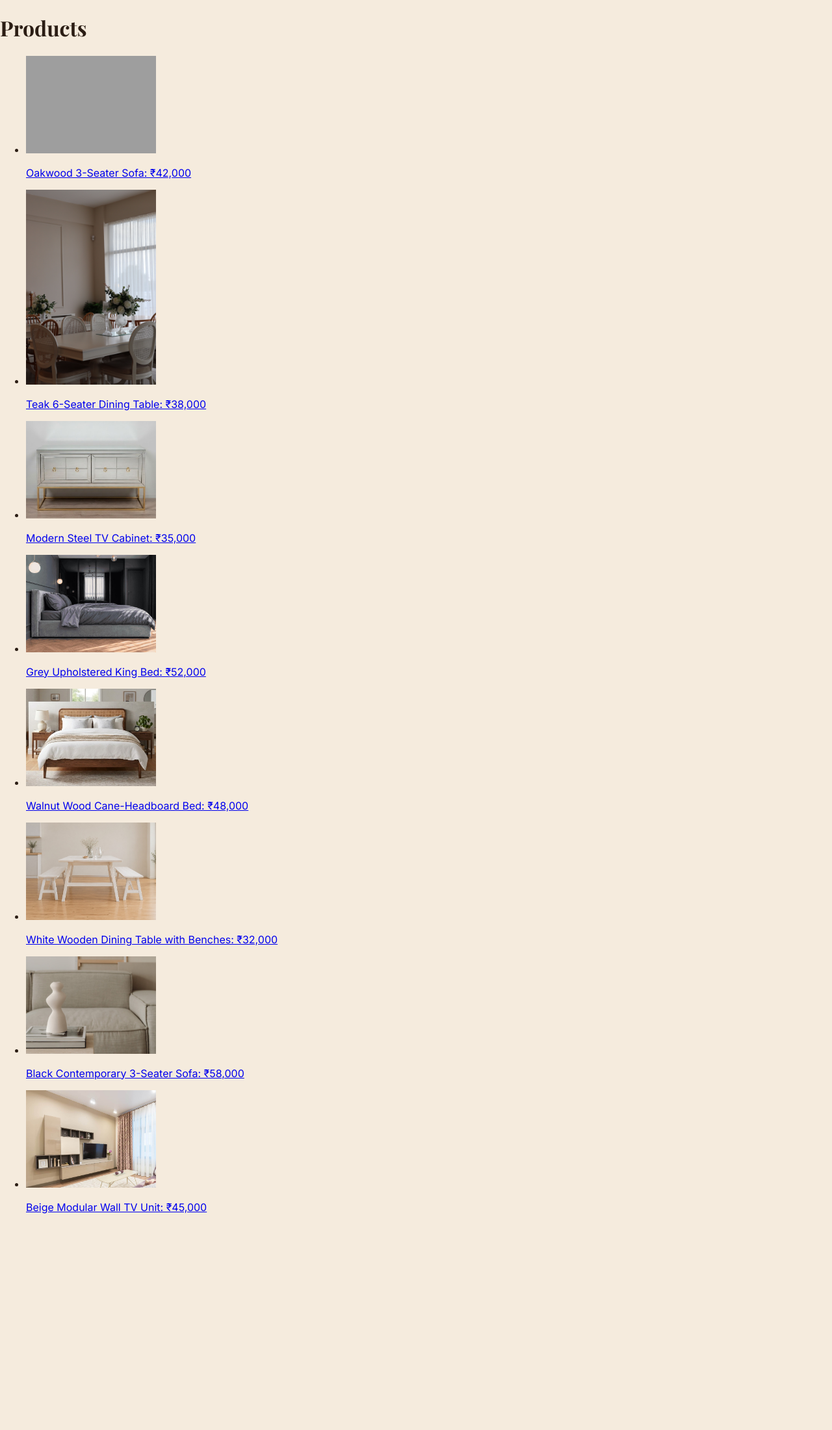
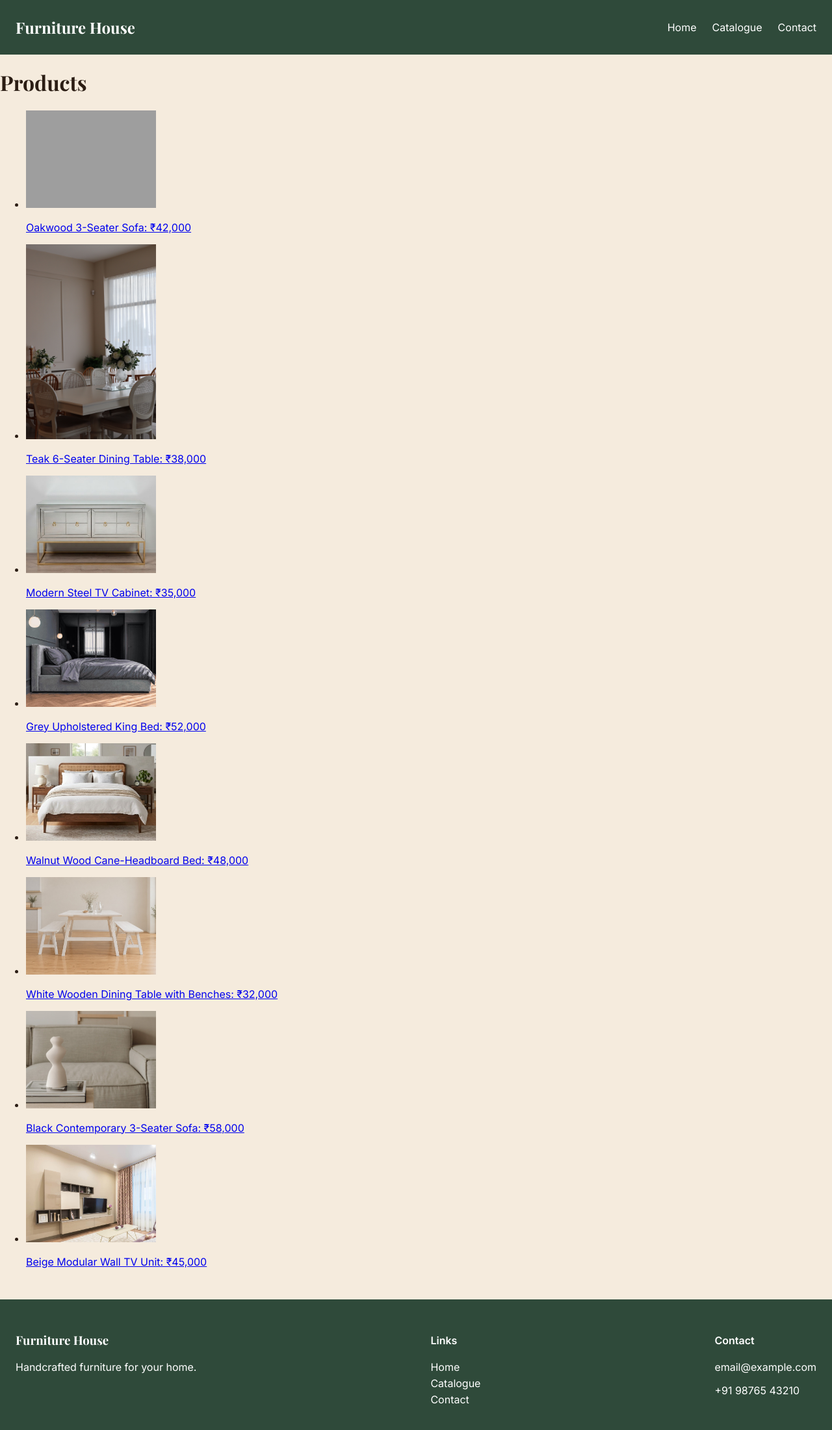
Before and after one commit to webbloomers/sample-furniture-house, a plain HTML site: page index.html in a window 1280 px wide. Shown: the whole page at 65% size. Before the commit the page ends 1884 px from the top, so only its background shows below. Drawn offline with nearby package versions, Linux system fonts and the light colour scheme; grey boxes are pictures that could not be loaded.

Commit message:
Row 15: footer

```diff
--- a/css/style.css
+++ b/css/style.css
@@ -23,3 +23,43 @@ body {
 h1, h2, h3 {
   font-family: var(--font-heading);
 }
+
+.navbar {
+  background: var(--nav);
+  color: #fff;
+  display: flex;
+  justify-content: space-between;
+  align-items: center;
+  padding: 1rem 1.5rem;
+  position: relative;
+}
+.navbar a { color: #fff; text-decoration: none; }
+.logo { font-family: var(--font-heading); font-size: 1.5rem; font-weight: 700; }
+.nav-links { list-style: none; display: flex; gap: 1.5rem; }
+.nav-links a:hover { text-decoration: underline; }
+.hamburger { display: none; background: none; border: none; color: #fff; font-size: 1.8rem; cursor: pointer; }
+
+@media (max-width: 768px) {
+  .hamburger { display: block; }
+  .nav-links {
+    display: none;
+    flex-direction: column;
+    position: absolute;
+    top: 100%; left: 0; right: 0;
+    background: var(--nav);
+    padding: 1rem 1.5rem;
+  }
+  .nav-links.open { display: flex; }
+}
+.footer {
+  background: var(--nav);
+  color: #fff;
+  display: flex;
+  flex-wrap: wrap;
+  gap: 2rem;
+  justify-content: space-between;
+  padding: 2rem 1.5rem;
+  margin-top: 3rem;
+}
+.footer a { color: #fff; display: block; text-decoration: none; margin-bottom: .3rem; }
+.footer a:hover { text-decoration: underline; }
--- a/index.html
+++ b/index.html
@@ -8,12 +8,41 @@
   <link rel="preconnect" href="https://fonts.googleapis.com">
   <link rel="preconnect" href="https://fonts.gstatic.com" crossorigin>
   <link href="https://fonts.googleapis.com/css2?family=Playfair+Display:wght@600;700&family=Inter:wght@400;500;600&display=swap" rel="stylesheet">
-
   <link rel="stylesheet" href="css/style.css">
 </head>
-<body>
+
+  <body>
+    <header class="navbar">
+    <a href="index.html" class="logo">Furniture House</a>
+    <button class="hamburger" id="hamburger" aria-label="Toggle menu">☰</button>
+    <nav>
+      <ul class="nav-links" id="nav-links">
+        <li><a href="index.html">Home</a></li>
+        <li><a href="catalogue.html">Catalogue</a></li>
+        <li><a href="contact.html">Contact</a></li>
+      </ul>
+    </nav>
+  </header>
   <h1>Products</h1>
   <ul id="list"></ul>
+  <footer class="footer">
+    <div class="footer-col">
+      <h3>Furniture House</h3>
+      <p>Handcrafted furniture for your home.</p>
+    </div>
+    <div class="footer-col">
+      <h4>Links</h4>
+      <a href="index.html">Home</a>
+      <a href="catalogue.html">Catalogue</a>
+      <a href="contact.html">Contact</a>
+    </div>
+    <div class="footer-col">
+      <h4>Contact</h4>
+      <p>email@example.com</p>
+      <p>+91 98765 43210</p>
+    </div>
+  </footer>
+
 
   <script src="js/data.js"></script>
 <script>
@@ -35,4 +64,9 @@
   showProducts();
   </script>
 </body>
+<script>
+    document.getElementById('hamburger').addEventListener('click', () => {
+      document.getElementById('nav-links').classList.toggle('open');
+    });
+  </script>
 </html>
```
Also changed, not shown: 1 other file.
